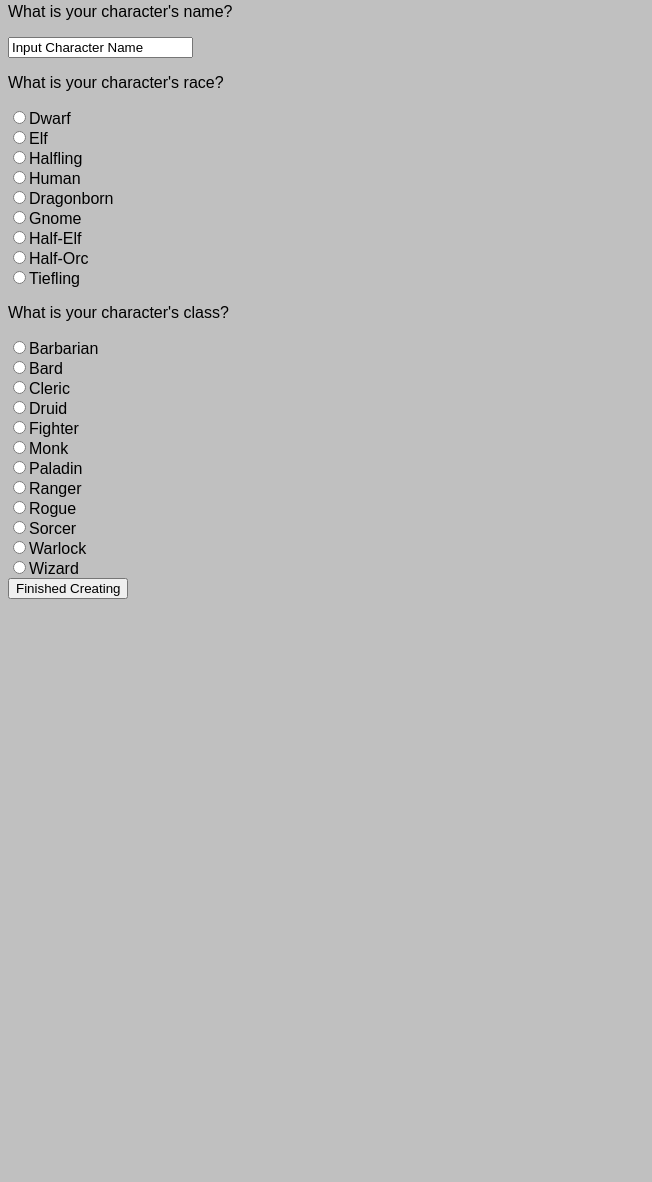
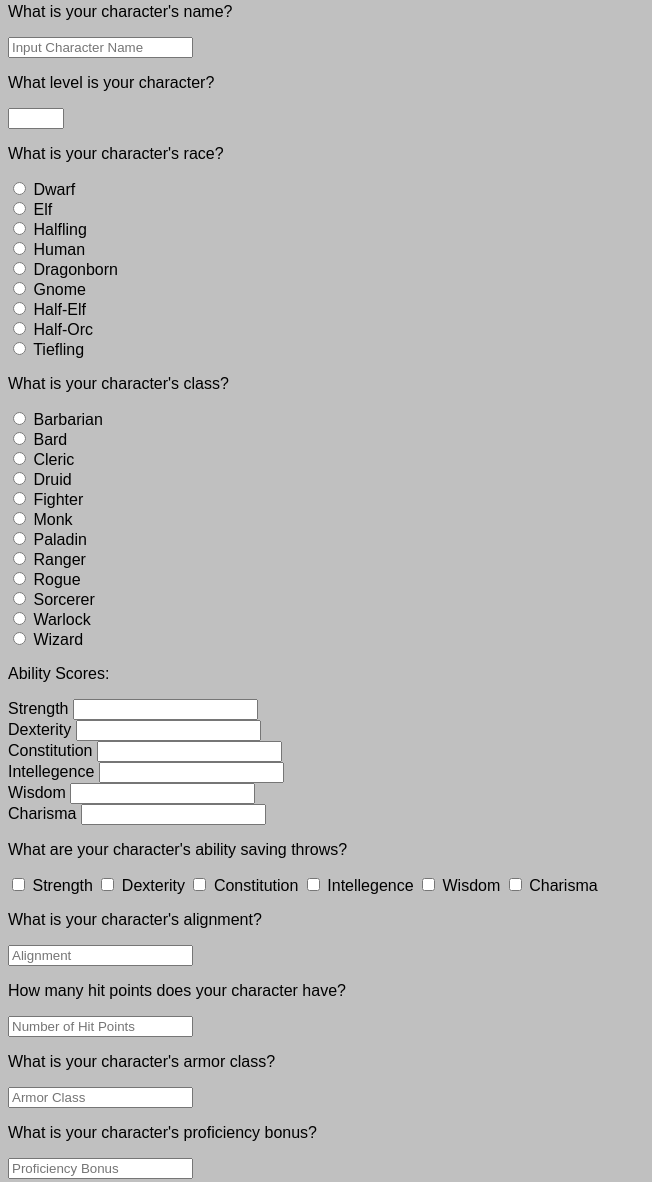
Before and after one commit to 17alavalle/CharacterCache, a plain HTML site: page create.html in a window 1280 px wide. Shown: the part 192-1374 px from the top of the page, without its empty margins (0-652 px from the left). Before the commit the page ends 800 px from the top, so only its background shows below. Drawn offline with nearby package versions, Linux system fonts and the light colour scheme.

Commit message:
added dnd create elements

```diff
--- a/create.html
+++ b/create.html
@@ -35,30 +35,91 @@
          <div id="DNDquiz">
           <form>
             <p>What is your character's name?</p>
-            <input type="text" id="characterName" value="Input Character Name">
+            <input type="text" id="characterName" placeholder="Input Character Name">
+            <p>What level is your character?</p>
+            <input type="number" id="level" name="abilityScore" min="0" max="20">
             <p>What is your character's race?</p>
-            <input type="radio" id="mc" name="race" value="Dwarf">Dwarf<br>
-            <input type="radio" id="mc" name="race" value="Elf">Elf<br>
-            <input type="radio" id="mc" name="race" value="Halfling">Halfling<br>
-            <input type="radio" id="mc" name="race" value="Human">Human<br>
-            <input type="radio" id="mc" name="race" value="Dragonborn">Dragonborn<br>
-            <input type="radio" id="mc" name="race" value="Gnome">Gnome<br>
-            <input type="radio" id="mc" name="race" value="Half-Elf">Half-Elf<br>
-            <input type="radio" id="mc" name="race" value="Half-Orc">Half-Orc<br>
-            <input type="radio" id="mc" name="race" value="Tiefling">Tiefling<br>
+            <input type="radio" id ="race1" name="race1" value="Dwarf">
+            <label for="race1">Dwarf</label><br>
+            <input type="radio" id="race2" name="race2" value="Elf">
+            <label for="race2">Elf</label><br>
+            <input type="radio" id="race3" name="race3" value="Halfling">
+            <label for="race3">Halfling</label><br>
+            <input type="radio" id="race4" name="race4" value="Human">
+            <label for="race4">Human</label><br>
+            <input type="radio" id="race5" name="race5" value="Dragonborn">
+            <label for="race5">Dragonborn</label><br>
+            <input type="radio" id="race6" name="race6" value="Gnome">
+            <label for="race6">Gnome</label><br>
+            <input type="radio" id="race7" name="race7" value="Half-Elf">
+            <label for="race7">Half-Elf</label><br>
+            <input type="radio" id="race8" name="race8" value="Half-Orc">
+            <label for="race8">Half-Orc</label><br>
+            <input type="radio" id="race9" name="race9" value="Tiefling">
+            <label for="race9">Tiefling</label><br>
             <p>What is your character's class?</p>
-            <input type="radio" id="mc" name="dndclass" value="Barbarian">Barbarian<br>
-            <input type="radio" id="mc" name="dndclass" value="Bard">Bard<br>
-            <input type="radio" id="mc" name="dndclass" value="Cleric">Cleric<br>
-            <input type="radio" id="mc" name="dndclass" value="Druid">Druid<br>
-            <input type="radio" id="mc" name="dndclass" value="Fighter">Fighter<br>
-            <input type="radio" id="mc" name="dndclass" value="Monk">Monk<br>
-            <input type="radio" id="mc" name="dndclass" value="Paladin">Paladin<br>
-            <input type="radio" id="mc" name="dndclass" value="Ranger">Ranger<br>
-            <input type="radio" id="mc" name="dndclass" value="Rogue">Rogue<br>
-            <input type="radio" id="mc" name="dndclass" value="Sorcerer">Sorcer<br>
-            <input type="radio" id="mc" name="dndclass" value="Warlock">Warlock<br>
-            <input type="radio" id="mc" name="dndclass" value="Wizard">Wizard<br>
+            <input type="radio" id="dndclass1" name="dndclass1" value="Barbarian">
+            <label for="dndclass1">Barbarian</label><br>
+            <input type="radio" id="dndclass2" name="dndclass2" value="Bard">
+            <label for="dndclass2">Bard</label><br>
+            <input type="radio" id="dndclass3" name="dndclass3" value="Cleric">
+            <label for="dndclass3">Cleric</label><br>
+            <input type="radio" id="dndclass4" name="dndclass4" value="Druid">
+            <label for="dndclass4">Druid</label><br>
+            <input type="radio" id="dndclass5" name="dndclass5" value="Fighter">
+            <label for="dndclass5">Fighter</label><br>
+            <input type="radio" id="dndclass6" name="dndclass6" value="Monk">
+            <label for="dndclass6">Monk</label><br>
+            <input type="radio" id="dndclass7" name="dndclass7" value="Paladin">
+            <label for="dndclass7">Paladin</label><br>
+            <input type="radio" id="dndclass8" name="dndclass8" value="Ranger">
+            <label for="dndclass8">Ranger</label><br>
+            <input type="radio" id="dndclass9" name="dndclass9" value="Rogue">
+            <label for="dndclass9">Rogue</label><br>
+            <input type="radio" id="dndclass10" name="dndclass10" value="Sorcerer">
+            <label for="dndclass10">Sorcerer</label><br>
+            <input type="radio" id="dndclass11" name="dndclass11" value="Warlock">
+            <label for="dndclass11">Warlock</label><br>
+            <input type="radio" id="dndclass12" name="dndclass12" value="Wizard">
+            <label for="dndclass12">Wizard</label><br>
+            <p>Ability Scores: </p>
+            <label for="strength">Strength</label>
+            <input type="number" id="abilityScore1" name="abilityScore1" value="strength"><br>
+            <label for="dexterity">Dexterity</label>
+            <input type="number" id="abilityScore2" name="abilityScore2" value="dexterity"><br>
+            <label for="constitution">Constitution</label>
+            <input type="number" id="abilityScore3" name="abilityScore3" value="constitution"><br>
+            <label for="intellegence">Intellegence</label>
+            <input type="number" id="abilityScore4" name="abilityScore4" value="intellegence"><br>
+            <label for="wisdom">Wisdom</label>
+            <input type="number" id="abilityScore5" name="abilityScore5" value="wisdom"><br>
+            <label for="charisma">Charisma</label>
+            <input type="number" id="abilityScore6" name="abilityScore6" value="charisma"><br>
+            <p>What are your character's ability saving throws?</p>
+            <input type="checkbox" id="savingthrow1" name="savingthrow1" value="stength">
+            <label for="savingthrow1">Strength</label>
+            <input type="checkbox" id="savingthrow2" name="savingthrow2" value="dexterity">
+            <label for="savingthrow2">Dexterity</label>
+            <input type="checkbox" id="savingthrow3" name="savingthrow3" value="constitution">
+            <label for="savingthrow3">Constitution</label>
+            <input type="checkbox" id="savingthrow4" name="savingthrow4" value="intellegence">
+            <label for="savingthrow4">Intellegence</label>
+            <input type="checkbox" id="savingthrow5" name="savingthrow5" value="wisdom">
+            <label for="savingthrow5">Wisdom</label>
+            <input type="checkbox" id="savingthrow6" name="savingthrow6" value="charisma">
+            <label for="savingthrow6">Charisma</label>
+            <p>What is your character's alignment?</p>
+            <input type="text" id="alignment" placeholder="Alignment">
+            <p>How many hit points does your character have?</p>
+            <input type="text" id="HP" placeholder="Number of Hit Points">
+            <p>What is your character's armor class?</p>
+            <input type="text" id="AC" placeholder="Armor Class">
+            <p>What is your character's proficiency bonus?</p>
+            <input type="text" id="PB" placeholder="Proficiency Bonus">
+            <p>What is your character's speed?</p>
+            <input type="text" id="speed" placeholder="Speed">
+            <p>What is your character's initiative bonus?</p>
+            <input type="text" id="initiative" placeholder="Initiative">
           </form>
         </div>
     </div>
```
Also changed, not shown: home.html (+2 -1 lines).
